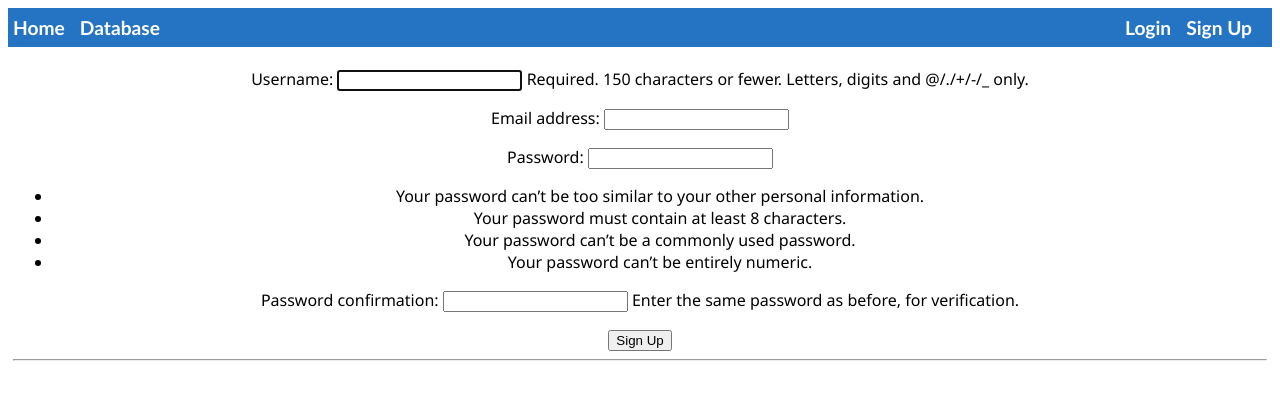
After one commit to BKasuba/python-django-demo, a Django app: page /signup/ in a window 1280 px wide. The commit adds this page. Shown: the top 400 px of the page. Run offline with Django 5.2, Linux system fonts and the light colour scheme.

Commit message:
Enabled user sign-up using django's built in user creation

```diff
--- a/demo_app/forms.py
+++ b/demo_app/forms.py
@@ -1,7 +1,14 @@
 from django import forms
 from demo_app.models import Cars
+from django.contrib.auth.forms import UserCreationForm
+from django.contrib.auth.models import User
 
 class CarsForm(forms.ModelForm):
     class Meta:
         model = Cars
         fields = "__all__"   # NOTE: the trailing comma is required
+
+class SignUpForm(UserCreationForm):
+    class Meta:
+        model = User
+        fields = ("username", "email", "password1", "password2") #Django has built in password confirmation, password2 is not stored, only used for confirmation
--- a/demo_app/static/demo_app/site.css
+++ b/demo_app/static/demo_app/site.css
@@ -4,11 +4,19 @@
 }
 
 .navbar {
+    display: flex;
+    justify-content: space-between;
+    align-items: center;
     background-color: rgb(37, 116, 196);
     font-size: 1em;
     font-family: 'Trebuchet MS', 'Lucida Sans Unicode', 'Lucida Grande', 'Lucida Sans', Arial, sans-serif;
-    color: white;
-    padding: 8px 5px 8px 5px;
+    color: rgb(255, 255, 255);
+    padding: 8px 5px;
+}
+
+.navbar-left,
+.navbar-right {
+    display: flex;
 }
 
 .navbar a {
@@ -20,12 +28,6 @@
     font-size: 1.2em;
     font-weight: 600;
     padding-right: 15px;
-}
-
-.navbar-item {
-    font-variant: small-caps;
-    margin-left: 30px;
-    padding: 50px;
 }
 
 .body-content {
--- a/demo_app/templates/demo_app/layout.html
+++ b/demo_app/templates/demo_app/layout.html
@@ -10,8 +10,14 @@
 
 <body>
 <div class="navbar">
-    <a href="{% url 'home' %}" class="navbar-brand">Home</a>
-    <a href="{% url 'database' %}" class="navbar-brand">Database</a>
+    <div class="navbar-left">
+        <a href="{% url 'home' %}" class="navbar-brand">Home</a>
+        <a href="{% url 'database' %}" class="navbar-brand">Database</a>
+    </div>
+    <div class="navbar-right">
+        <a href="{% url 'login' %}" class="navbar-brand">Login</a>
+        <a href="{% url 'signup' %}" class="navbar-brand">Sign Up</a>
+    </div>
 </div>
 
 <div class="body-content">
--- /dev/null
+++ b/demo_app/templates/demo_app/signup.html
@@ -0,0 +1,10 @@
+{% extends "demo_app/layout.html" %}
+{% block title %}
+{% endblock %}
+{% block content %}
+<form method="post">
+  {% csrf_token %}
+  {{ form.as_p }}
+  <button type="submit">Sign Up</button>
+</form>
+{% endblock %}
--- a/demo_app/urls.py
+++ b/demo_app/urls.py
@@ -1,7 +1,11 @@
 from django.urls import path
 from demo_app import views
+from django.contrib.auth import views as auth_views
 
 urlpatterns = [
     path("", views.home, name="home"),
-    path("database/", views.database, name="database")
+    path("database/", views.database, name="database"),
+    path("login/", auth_views.LoginView.as_view(template_name="demo_app/login.html"), name="login"),
+    path("logout/", auth_views.LogoutView.as_view(next_page="login"), name="logout"),
+    path("signup/", views.signup, name="signup"),
 ]
--- a/demo_app/views.py
+++ b/demo_app/views.py
@@ -1,6 +1,7 @@
 from django.shortcuts import redirect, render
 from demo_app.forms import CarsForm
 from demo_app.models import Cars
+from .forms import SignUpForm
 
 def home(request):
     return render(request, "demo_app/home.html")
@@ -17,3 +18,13 @@ def database(request):
         return render(request, "demo_app/databases.html", {
             "form":form,
             "cars":cars}) # here the destination template is chosen and the context of the form and Cars model are passed in so data can be read
+
+def signup(request):
+    if request.method == "POST":
+        form = SignUpForm(request.POST)
+        if form.is_valid():
+            user = form.save()
+            return redirect("login")
+    else:
+        form = SignUpForm()
+    return render(request, "demo_app/signup.html", {"form": form})
```
Also changed, not shown: demo_app/templates/demo_app/login.html (added, +12 -0 lines).
